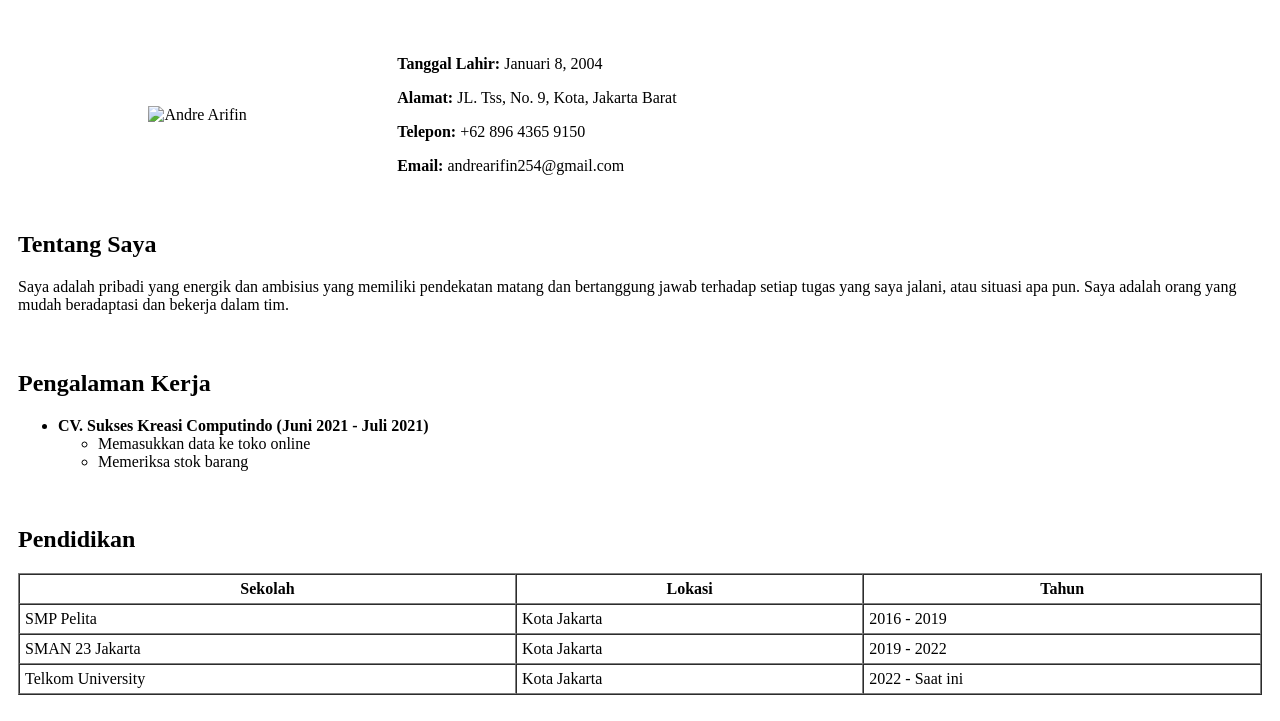
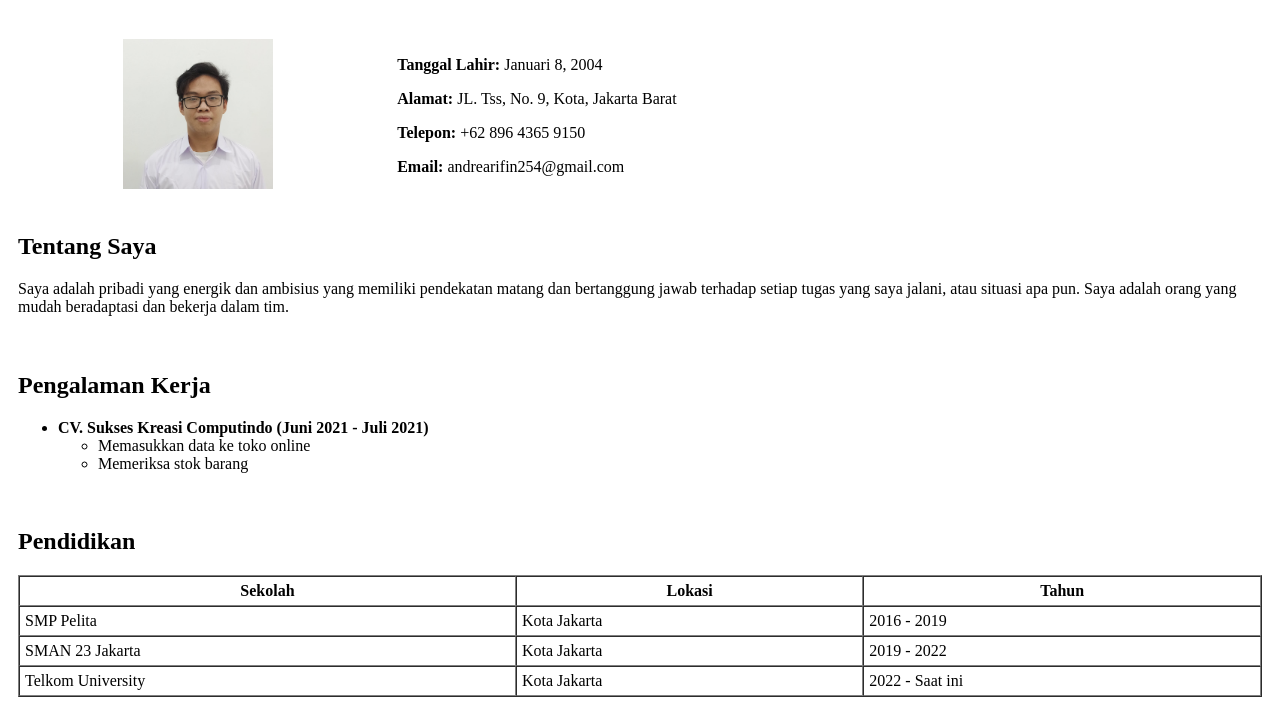
Before and after one commit to Andre-Arifin/AndreArifin.github.io, a plain HTML site: page index.html in a window 1280 px wide. Shown: the part 79-800 px from the top of the page. Drawn offline with Linux system fonts and the light colour scheme.

Commit message:
Update index.html

```diff
--- a/index.html
+++ b/index.html
@@ -16,7 +16,7 @@
         </tr>
         <tr>
             <td width="30%" align="center">
-                <img src="foto.jpg" alt="Andre Arifin" width="150" height="150">
+                <img src="foto/rename.jpg" alt="Andre Arifin" width="150" height="150">
             </td>
             <td width="70%">
                 <p><strong>Tanggal Lahir:</strong> Januari 8, 2004</p>
```
